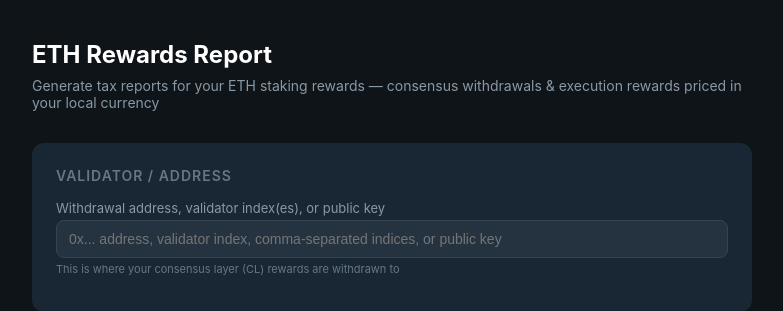
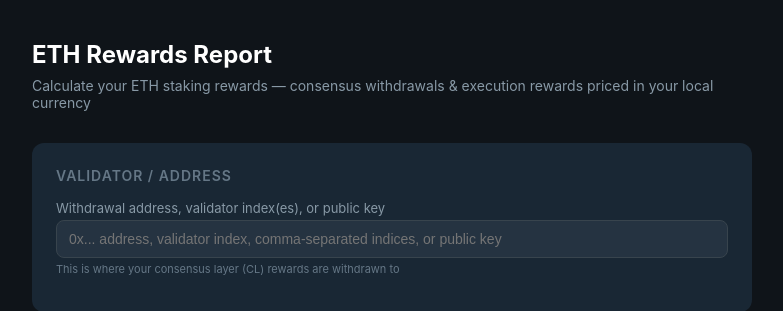
Before and after one commit to frederik12321/eth-rewards-report, a Flask app: page / in a window 1280 px wide. Shown: the part 53-364 px from the top of the page, without its empty margins (248-1031 px from the left). Run offline with Flask 3, Linux system fonts and the light colour scheme.

Commit message:
Update subtitle copy on landing page
Co-Authored-By: Claude Opus 4.6 <noreply@anthropic.com>

```diff
--- a/templates/index.html
+++ b/templates/index.html
@@ -196,7 +196,7 @@
         <!-- ---- Form Section ---- -->
         <div id="formSection">
             <h1>ETH Rewards Report</h1>
-            <p class="subtitle">Generate tax reports for your ETH staking rewards &mdash; consensus withdrawals &amp; execution rewards priced in your local currency</p>
+            <p class="subtitle">Calculate your ETH staking rewards &mdash; consensus withdrawals &amp; execution rewards priced in your local currency</p>
 
             <form id="reportForm">
                 <div class="card">
```
